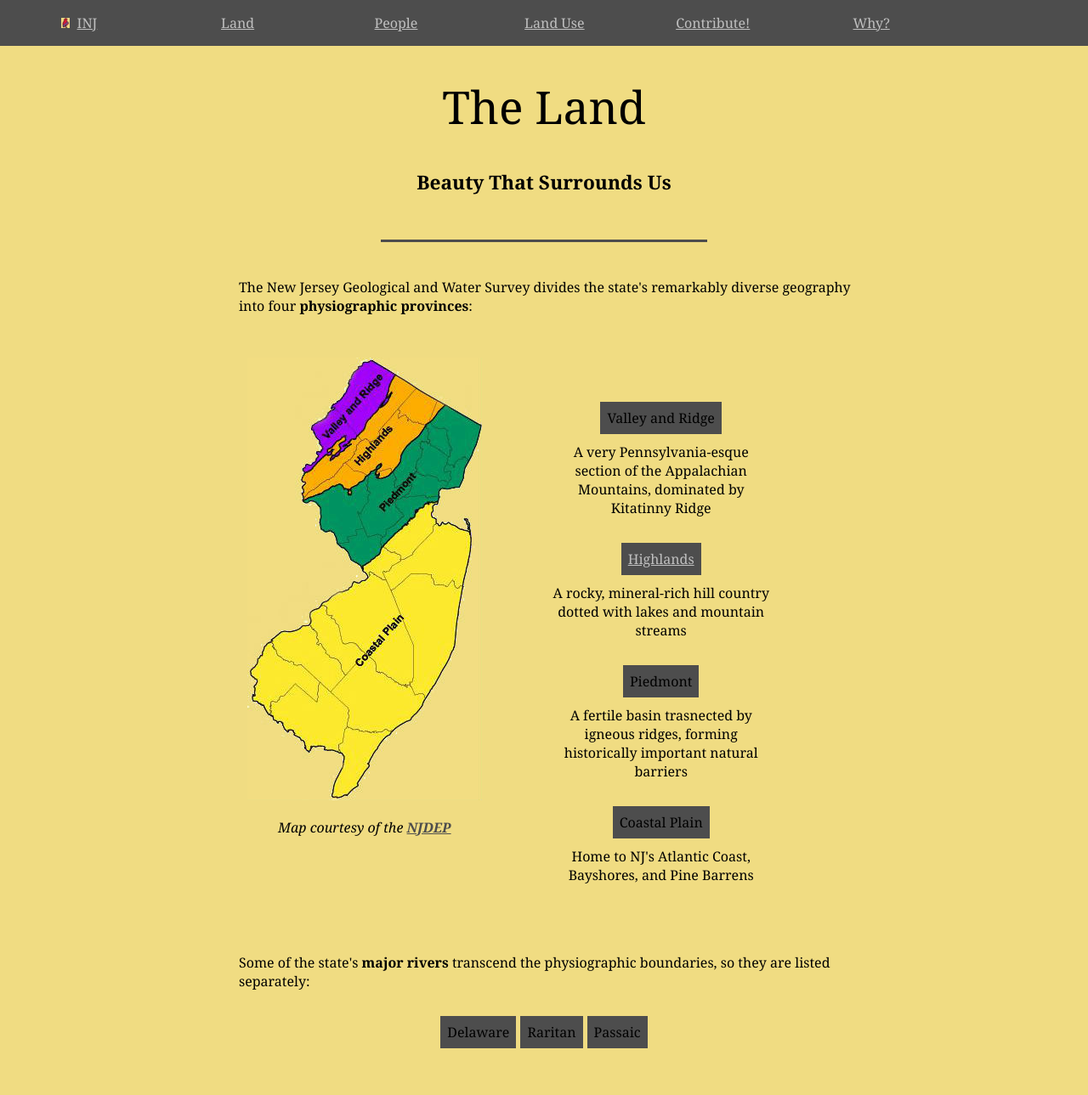
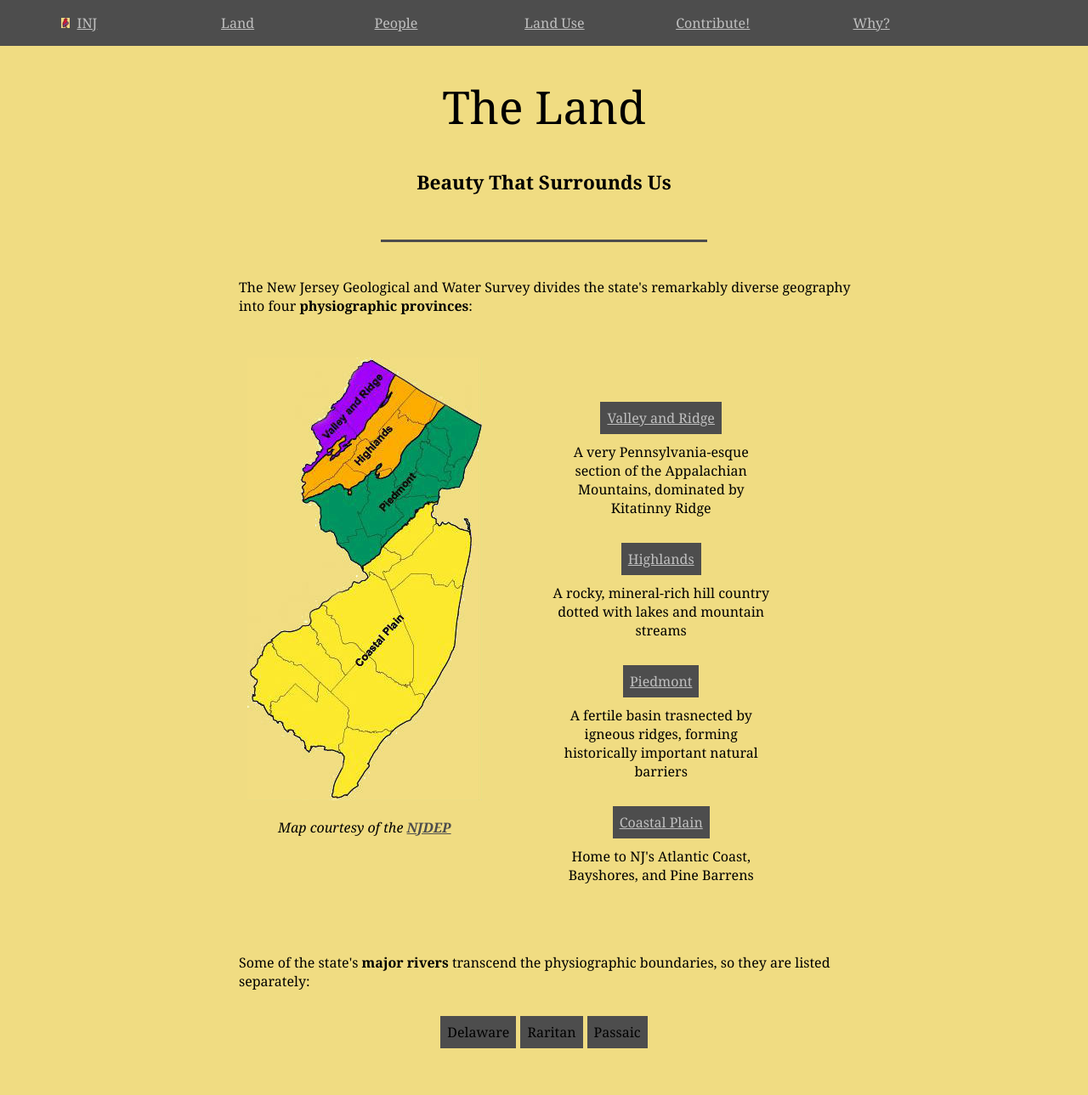
Before and after one commit to jonfried/oakafee.github.io, a Jekyll site: the page built from land.html, in a window 1280 px wide. Shown: the whole page at 85% size. Built offline with Jekyll 4.4.1, drawn with Linux system fonts in a browser that asks for light colours.

Commit message:
Update land.html

```diff
--- a/land.html
+++ b/land.html
@@ -15,7 +15,7 @@ tags: land
 <div class="land">
   <br />
   <div id="land-table-container" class="table-container">
-    <table class="index"><tr><td>Valley and Ridge</td></tr></table>
+    <table class="index"><tr><td><a href="{{ site.baseurl }}/land.valley-and-ridge.html">Valley and Ridge</a></td></tr></table>
   </div>
   <p>A very Pennsylvania-esque section of the Appalachian Mountains, dominated by Kitatinny Ridge</p>
 
@@ -25,12 +25,12 @@ tags: land
   <p>A rocky, mineral-rich hill country dotted with lakes and mountain streams</p>
 
   <div id="land-table-container" class="table-container">
-    <table class="index"><tr><td>Piedmont</td></tr></table>
+    <table class="index"><tr><td><a href="{{ site.baseurl }}/land/piedmont.html">Piedmont</a></td></tr></table>
   </div>
   <p>A fertile basin trasnected by igneous ridges, forming historically important natural barriers</p>
 
   <div id="land-table-container" class="table-container">
-    <table class="index"><tr><td>Coastal Plain</td></tr></table>
+    <table class="index"><tr><td><a href="{{ site.baseurl }}/land/coastal-plain.html">Coastal Plain</a></td></tr></table>
   </div>
   <p>Home to NJ's Atlantic Coast, Bayshores, and Pine Barrens</p>
 </div>
```
